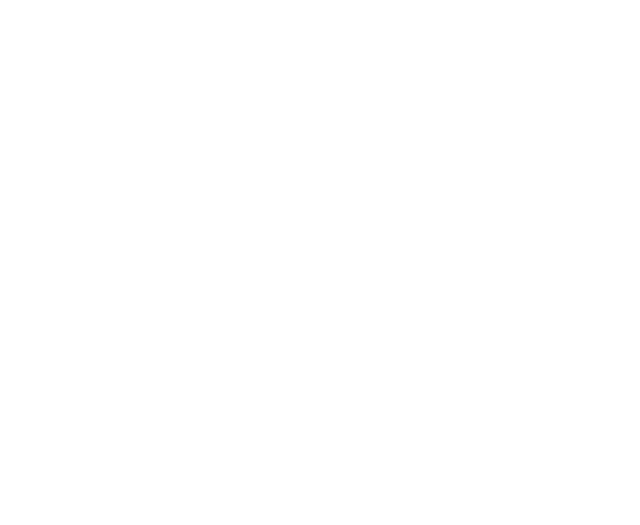
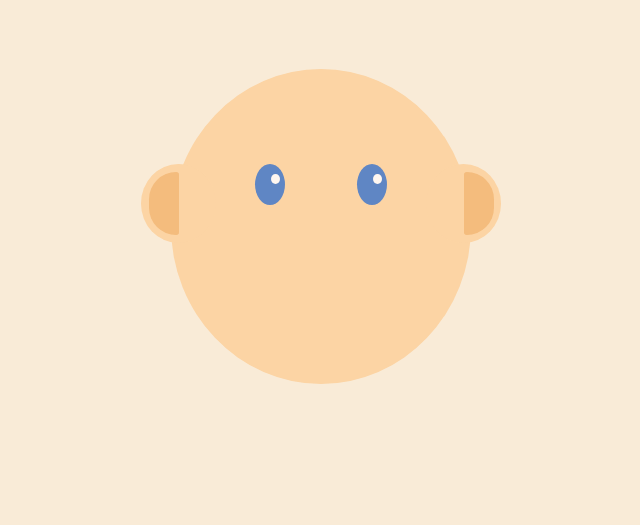
Before and after one commit to HannaJurvelin/selfie, a plain HTML site: page index.html in a window 1280 px wide. Shown: the whole page, without its empty margins (319-959 px from the left). Drawn offline with Linux system fonts and the light colour scheme.

Commit message:
Added face, eyes and ears with CSS

```diff
--- a/index.html
+++ b/index.html
@@ -19,12 +19,10 @@
                 </div>
                 <div class="nose"></div>
                 <div class="earLeft">
-                    <div class="inner-ear"></div>
-                </div>
+                    <div class="innerEarLeft"></div>
                 </div>
                 <div class="earRight">
-                    <div class="inner-ear"></div>
-                </div>
+                    <div class="innerEarRight"></div>
                 </div>
                 <div class="earringLeft"></div>
                 <div class="earringRight"></div>
@@ -40,6 +38,7 @@
                     </div>
                 </div>
             </div>
+            </div>
             <div class="neck"></div>
             <div class="body"></div>
             <div class="hairBack"></div>
--- a/styles.css
+++ b/styles.css
@@ -1,4 +1,5 @@
 body {
+  background-color: #f9ebd7;
   height: 100%;
   width: 100%;
   overflow: hidden;
@@ -10,8 +11,91 @@ body {
   position: relative;
   margin: auto;
   display: block;
-    margin-top: 8%;
   width: 600px;
   height: 420px;
   background: none;
 }
+
+.head{
+  position: absolute;
+  top: 16.5%;
+  left: 25%;
+  width: 50%;
+  height: 75%;
+  background: #fcd4a4;
+  border-radius: 50%;
+}
+
+.earLeft{
+  position: absolute;
+  width: 25%;
+  height: 25%;
+  left: -10%;
+  top: 30%;
+  background: #fcd4a4;
+  border-radius: 50%;
+  z-index: 1;
+}
+
+.earRight{
+  position: absolute;
+  width: 25%;
+  height: 25%;
+  right: -10%;
+  top: 30%;
+  background: #fcd4a4;
+  border-radius: 50%;
+  z-index: 1;
+}
+
+.innerEarLeft {
+  position: absolute;
+  border-radius: 100px 10px 10px 100px;
+  width: 40%;
+  height: 80%;
+  top: 10%;
+  left: 10%;
+  background: #f4bc7d;
+}
+
+.innerEarRight {
+  position: absolute;
+  border-radius: 10px 100px 100px 10px;
+  width: 40%;
+  height: 80%;
+  top: 10%;
+  right: 10%;
+  background: #f4bc7d;
+}
+
+.eyeLeft {
+  position: absolute;
+  background: #5f86c4;
+  width: 10%;
+  height: 13%;
+  top: 30%;
+  left: 28%;
+  border-radius: 50%;
+  z-index: 3;
+}
+
+.eyeRight {
+  position: absolute;
+  background: #5f86c4;
+  width: 10%;
+  height: 13%;
+  top: 30%;
+  right: 28%;
+  border-radius: 50%;
+  z-index: 3;
+}
+
+.pupil{
+  position: absolute;
+  width: 30%;
+  height: 24%;
+  top: 25%;
+  right: 18%;
+  border-radius: 50%;
+  background: #fff7f0;
+}
```
Lines whose indentation alone changed are shown as unchanged.
